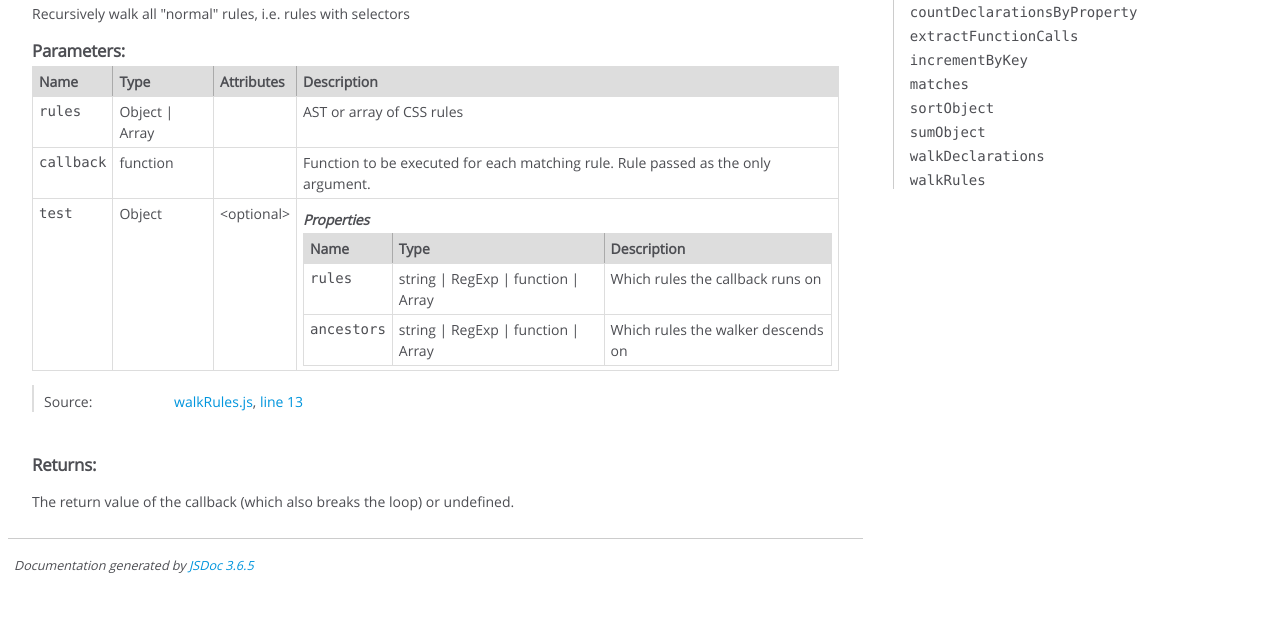
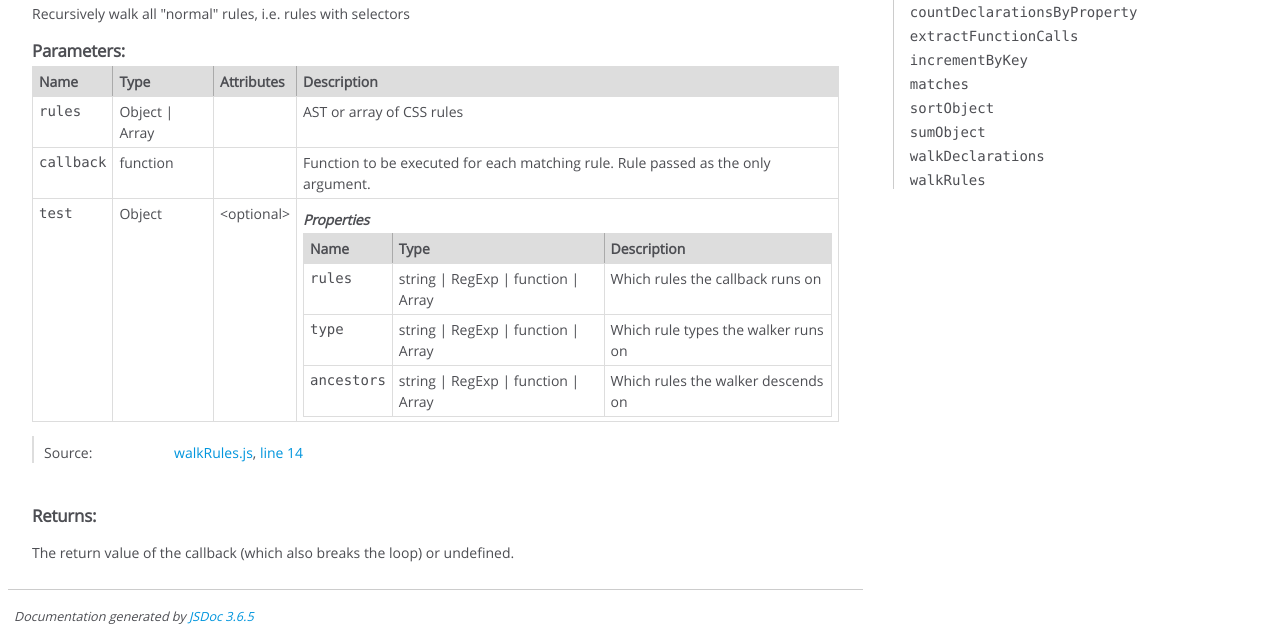
Before and after one commit to LeaVerou/rework-utils, a plain HTML site: page docs/module-walkRules.html in a window 1280 px wide. Shown: the part 162-803 px from the top of the page. Drawn offline with Linux system fonts and the light colour scheme.

Commit message:
Add type test to walkRules
To avoid repetitive `{rules: r.type === "foo"}` tests

```diff
--- a/docs/module-walkRules.html
+++ b/docs/module-walkRules.html
@@ -240,6 +240,38 @@
 
         <tr>
 
+                <td class="name"><code>type</code></td>
+
+
+            <td class="type">
+
+
+<span class="param-type">string</span>
+|
+
+<span class="param-type">RegExp</span>
+|
+
+<span class="param-type">function</span>
+|
+
+<span class="param-type">Array</span>
+
+
+
+            </td>
+
+
+
+
+
+            <td class="description last"><p>Which rule types the walker runs on</p></td>
+        </tr>
+
+
+
+        <tr>
+
                 <td class="name"><code>ancestors</code></td>
 
 
@@ -313,7 +345,7 @@
 
     <dt class="tag-source">Source:</dt>
     <dd class="tag-source"><ul class="dummy"><li>
-        <a href="walkRules.js.html">walkRules.js</a>, <a href="walkRules.js.html#line13">line 13</a>
+        <a href="walkRules.js.html">walkRules.js</a>, <a href="walkRules.js.html#line14">line 14</a>
     </li></ul></dd>
 
 
--- a/src/walkRules.js
+++ b/src/walkRules.js
@@ -7,6 +7,7 @@ import matches from "./matches.js";
  * @param callback {Function} Function to be executed for each matching rule. Rule passed as the only argument.
  * @param [test] {Object}
  * @param test.rules {string|RegExp|Function|Array} Which rules the callback runs on
+ * @param test.type {string|RegExp|Function|Array} Which rule types the walker runs on
  * @param test.ancestors {string|RegExp|Function|Array} Which rules the walker descends on
  * @return The return value of the callback (which also breaks the loop) or undefined.
  */
@@ -21,7 +22,7 @@ export default function walkRules(rules, callback, test) {
 	}
 
 	for (let rule of rules) {
-		if (matches(rule, test?.rules)) {
+		if (matches(rule, test?.rules) && matches(rule.type, test?.type)) {
 			let ret = callback(rule);
 
 			if (ret !== undefined) {
```
Also changed, not shown: docs/walkRules.js.html (+2 -1 lines).
